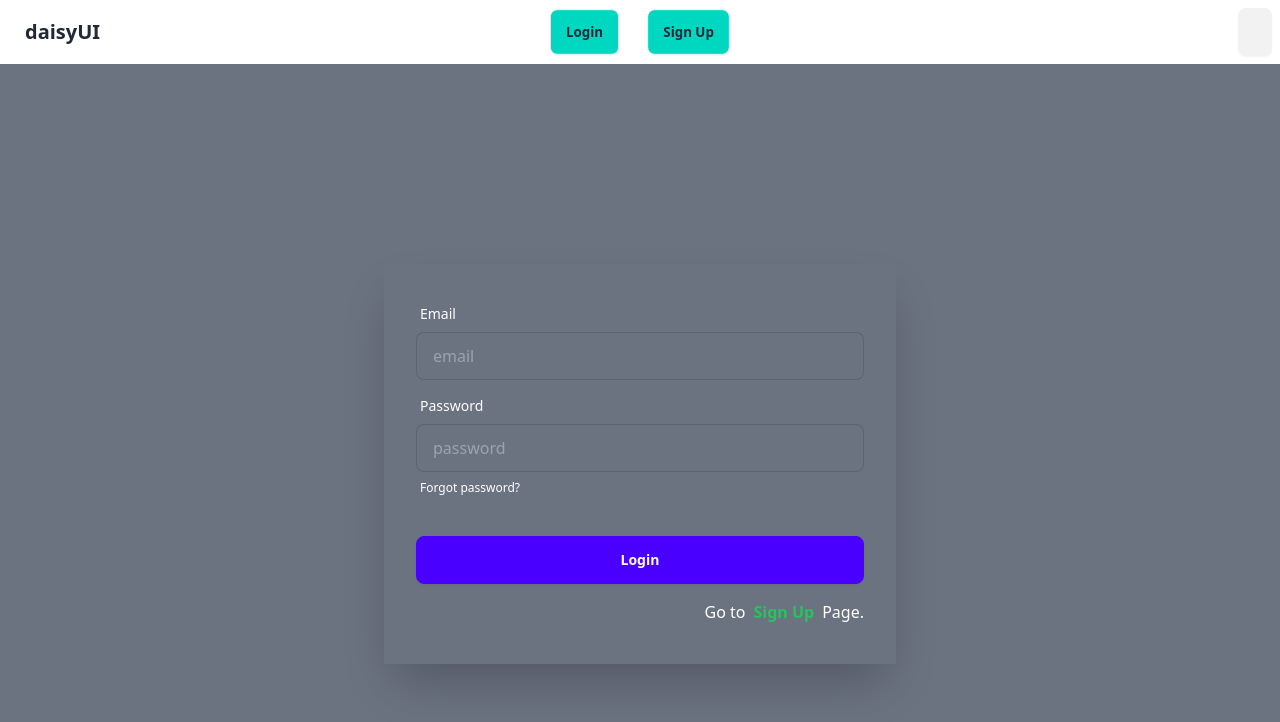
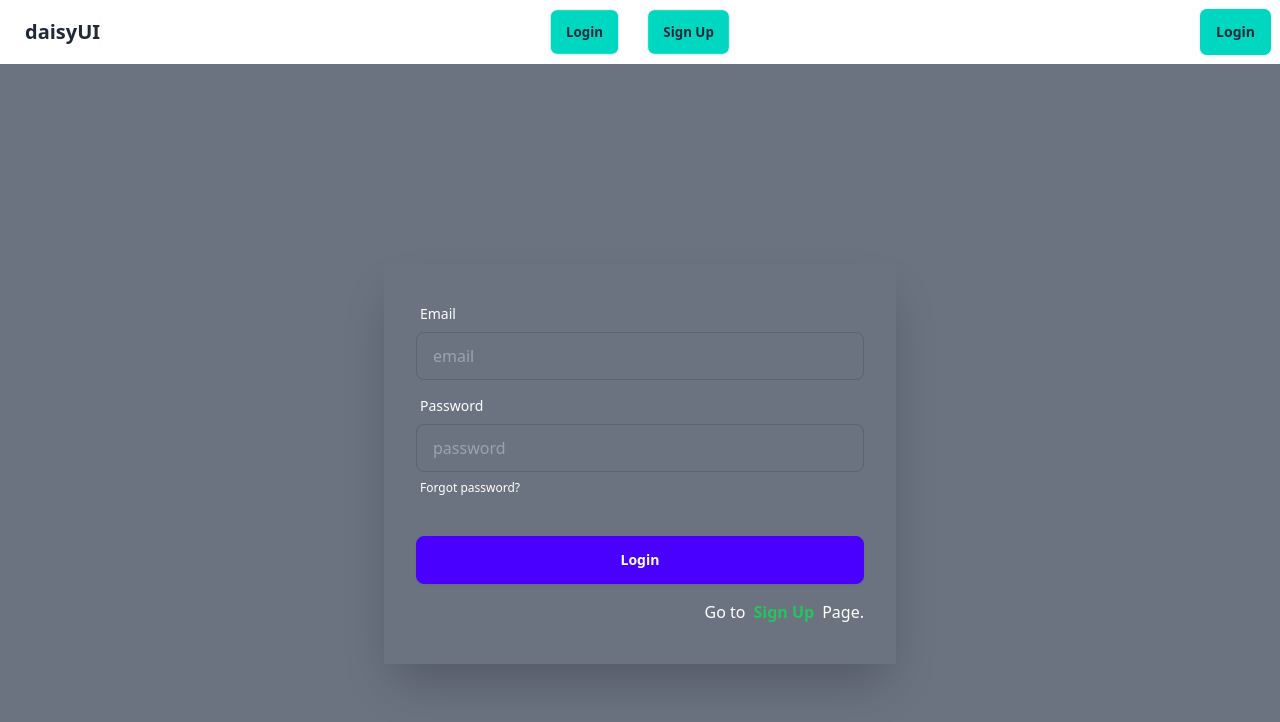
Before and after one commit to Amit-Biswas-WD/Auth-Introduction-And-Provider-Routes, a React (Vite) app: page /login in a window 1280 px wide. Shown: the top 722 px of the page. Built offline with nearby package versions, Linux system fonts and the light colour scheme; no server answers.

Commit message:
Sign Out

```diff
--- a/src/components/Header/Header.jsx
+++ b/src/components/Header/Header.jsx
@@ -1,9 +1,9 @@
 import { useContext } from "react";
-import { NavLink } from "react-router-dom";
+import { Link, NavLink } from "react-router-dom";
 import { AuthContext } from "../provider/AuthProvider";
 
 const Header = () => {
-  const {user} = useContext(AuthContext);
+  const { user, signOutUser } = useContext(AuthContext);
   console.log(user);
 
   const items = [
@@ -14,6 +14,17 @@ const Header = () => {
       Sign Up
     </NavLink>,
   ];
+
+  const handleSignOut = () => {
+    signOutUser()
+      .then(() => {
+        console.log("Sign Out successfully");
+      })
+      .catch((error) => {
+        console.log("Error", error);
+      });
+  };
+
   return (
     // <div className="flex gap-8 justify-center py-4">
     <div className="navbar bg-base-100">
@@ -50,7 +61,18 @@ const Header = () => {
         </ul>
       </div>
       <div className="navbar-end">
-        <a className="btn">{user?.email}</a>
+        {user ? (
+          <div className="flex gap-4">
+            <a className="btn">{user?.email}</a>
+            <button className="btn bg-accent" onClick={handleSignOut}>
+              SignOut
+            </button>
+          </div>
+        ) : (
+          <Link to={`/login`} className="btn bg-accent">
+            Login
+          </Link>
+        )}
       </div>
     </div>
   );
--- a/src/components/provider/AuthProvider.jsx
+++ b/src/components/provider/AuthProvider.jsx
@@ -2,6 +2,7 @@ import {
   createUserWithEmailAndPassword,
   onAuthStateChanged,
   signInWithEmailAndPassword,
+  signOut,
 } from "firebase/auth";
 import { createContext, useEffect, useState } from "react";
 import auth from "./../Firebase/firebase.init";
@@ -20,6 +21,10 @@ const AuthProvider = ({ children }) => {
     return signInWithEmailAndPassword(auth, email, password);
   };
 
+  const signOutUser = () => {
+    return signOut(auth);
+  };
+
   useEffect(() => {
     const unSubscribe = onAuthStateChanged(auth, (currentUser) => {
       console.log("Current User", currentUser);
@@ -33,6 +38,7 @@ const AuthProvider = ({ children }) => {
   const authInfo = {
     name,
     user,
+    signOutUser,
     createUser,
     signInUser,
   };
```
